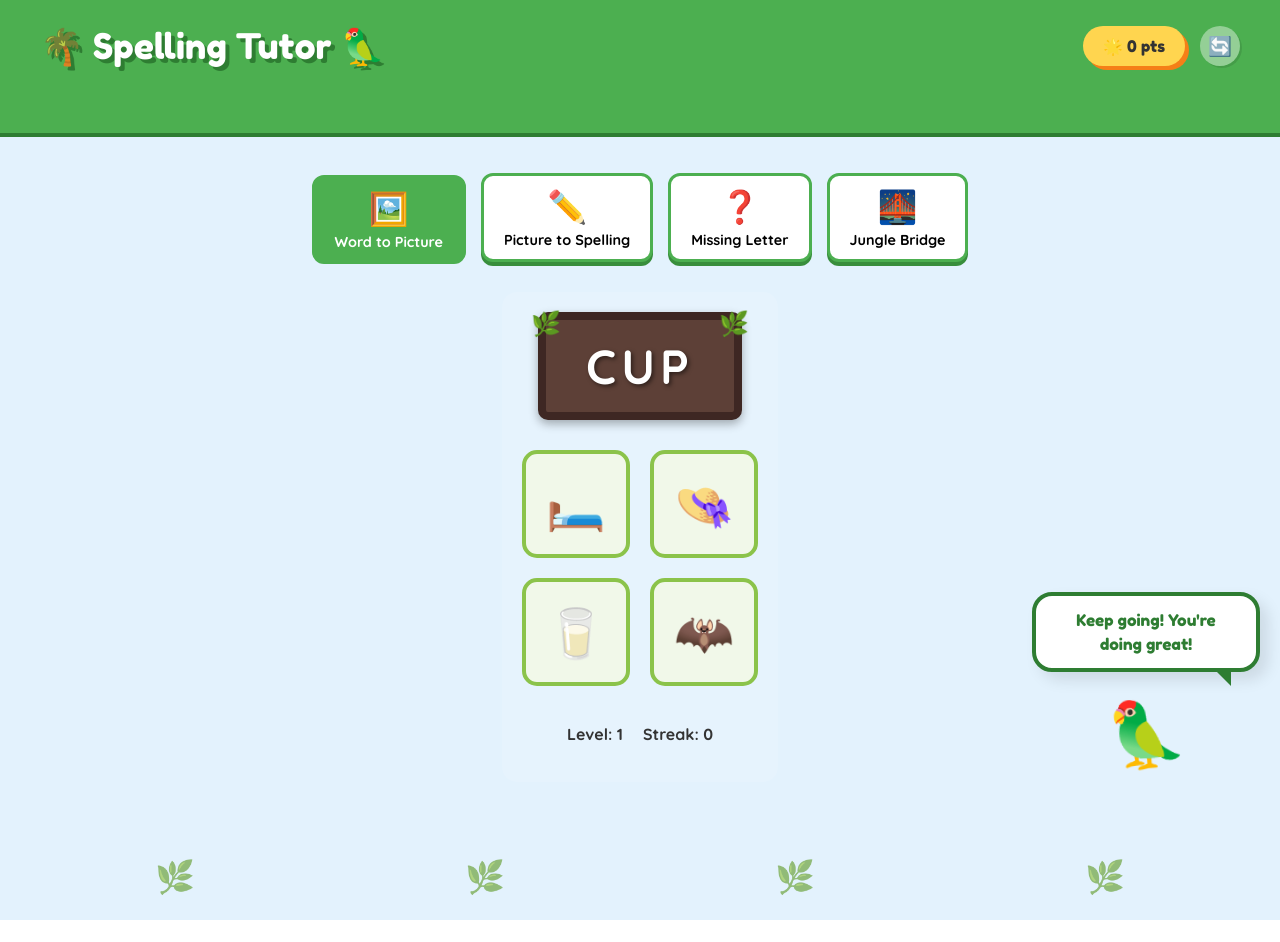
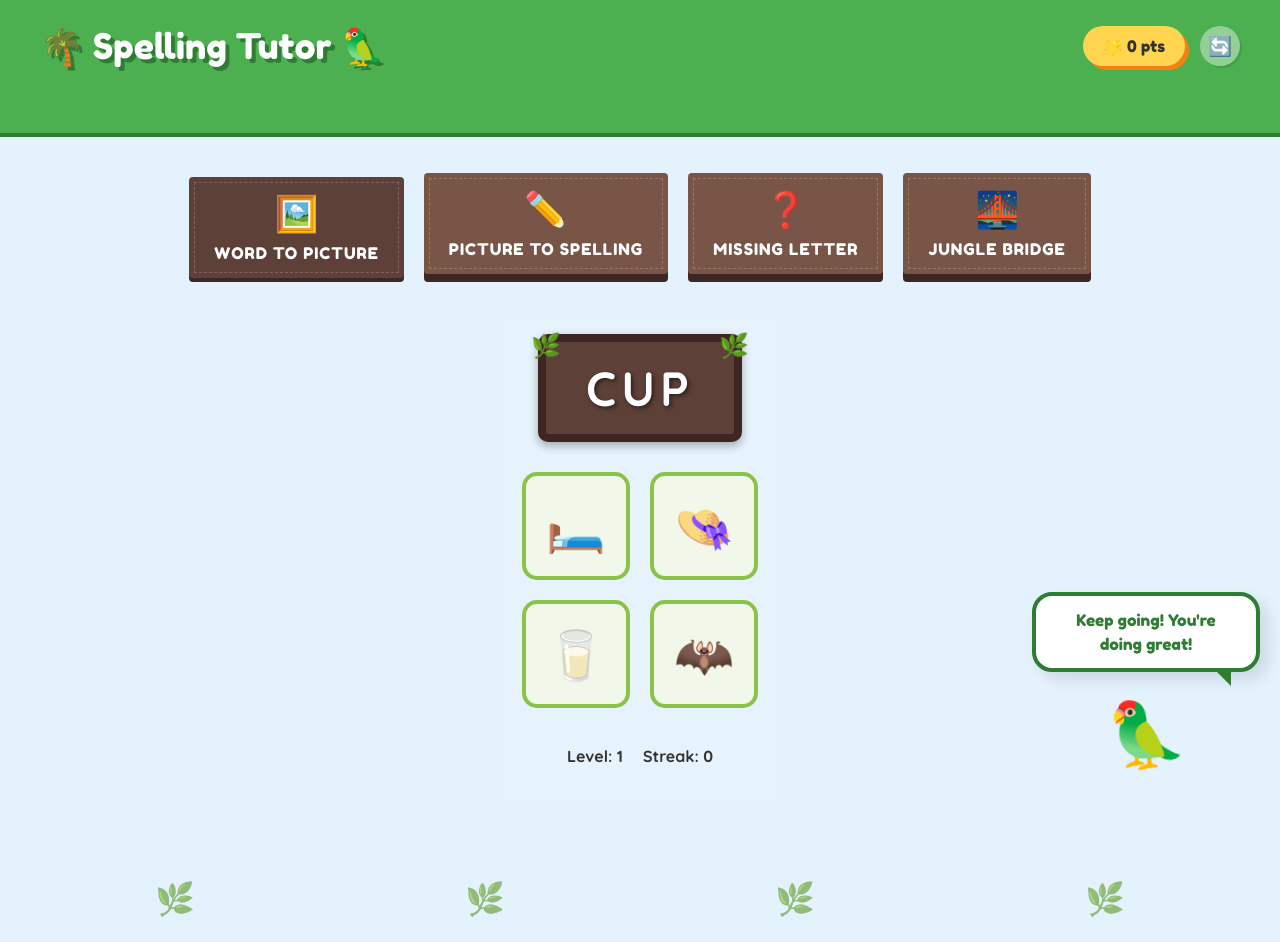
Before and after one commit to stanton119/spelling-tutor, a React (Vite) app: page / in a window 1280 px wide. Before the commit the page ends 920 px from the top, so only its background shows below. Built offline with nearby package versions, Linux system fonts and the light colour scheme.

Commit message:
style: transform game selector into wooden signposts

```diff
--- a/src/components/GameSelector.css
+++ b/src/components/GameSelector.css
@@ -1,8 +1,8 @@
 .game-selector {
   display: flex;
   justify-content: center;
-  gap: 15px;
-  margin-bottom: 30px;
+  gap: 20px;
+  margin-bottom: 40px;
   flex-wrap: wrap;
 }
 
@@ -10,34 +10,51 @@
   display: flex;
   flex-direction: column;
   align-items: center;
-  padding: 10px 20px;
-  background-color: #fff;
-  border: 3px solid #4caf50;
-  border-radius: 12px;
+  padding: 15px 25px;
+  background-color: var(--color-brown-earth);
+  color: var(--color-white);
+  border: none;
+  border-radius: 4px;
   cursor: pointer;
-  transition: all 0.2s;
-  min-width: 120px;
-  box-shadow: 0 4px 0 #388e3c;
+  min-width: 140px;
+  box-shadow: 0 8px 0 #3E2723;
+  transition: all 0.1s;
+  position: relative;
+  font-family: var(--font-display);
 }
 
 .selector-button:hover {
+  filter: brightness(1.1);
   transform: translateY(-2px);
-  background-color: #f1f8e9;
+  box-shadow: 0 10px 0 #3E2723;
 }
 
+.selector-button:active,
 .selector-button.active {
-  background-color: #4caf50;
-  color: #fff;
-  transform: translateY(2px);
-  box-shadow: none;
+  transform: translateY(4px);
+  box-shadow: 0 4px 0 #3E2723;
+  background-color: #5D4037;
+}
+
+.selector-button::before {
+  content: "";
+  position: absolute;
+  top: 5px;
+  left: 5px;
+  right: 5px;
+  bottom: 5px;
+  border: 1px dashed rgba(255, 255, 255, 0.2);
+  pointer-events: none;
 }
 
 .game-icon {
-  font-size: 2rem;
-  margin-bottom: 5px;
+  font-size: 2.2rem;
+  margin-bottom: 8px;
 }
 
 .game-label {
-  font-size: 0.9rem;
+  font-size: 1rem;
   font-weight: bold;
+  text-transform: uppercase;
+  letter-spacing: 1px;
 }
```
